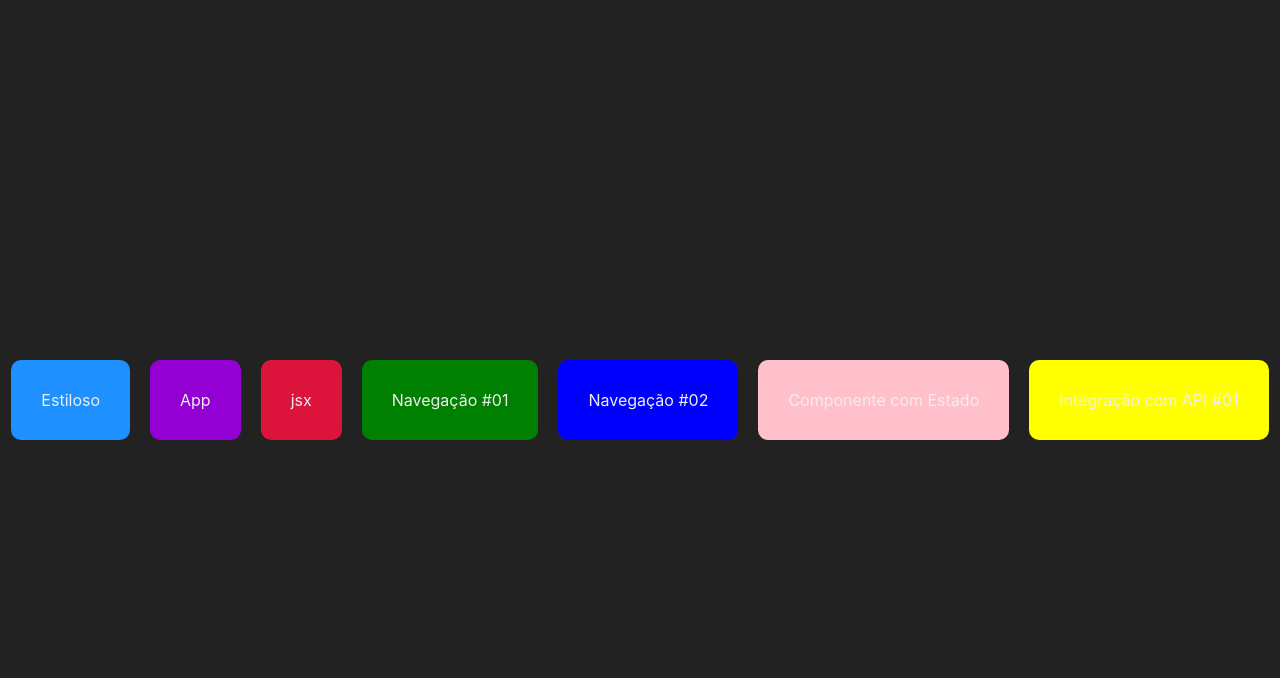
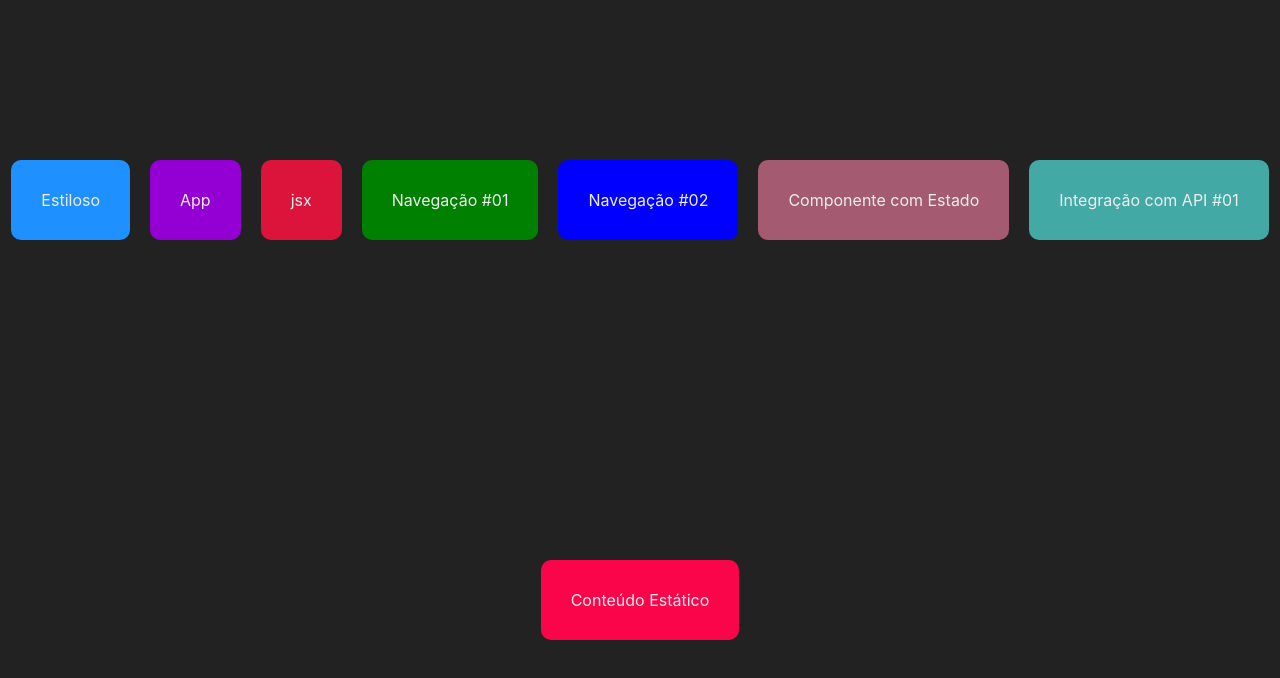
Before and after one commit to edgracional/Projetro-cadastro--intera-o-banco-dados, a Next.js app: page / in a window 1280 px wide. Shown: the top 678 px of the page. Built offline with nearby package versions, Linux system fonts and the light colour scheme.

Commit message:
102. Pré-REnderização na Prática

```diff
--- a/src/components/Navegador.jsx
+++ b/src/components/Navegador.jsx
@@ -6,7 +6,7 @@ export default function Navegador(props) {
     /* Vamso encapsular o compoente */
     return(
         <div>
-            <Link href={props.destino}>
+            <Link href={props.destino} passHref>
                 <div className={styles.navegador} style={{
                     /* aplicando de forma dinâmica a cor dos links */
                     backgroundColor: props.cor ?? 'dodgerblue'
--- a/src/pages/index.jsx
+++ b/src/pages/index.jsx
@@ -20,8 +20,9 @@ export default function Inicio() {
            <Navegador texto="jsx"  destino="/jsx" cor="#dc143c" />
            <Navegador texto="Navegação #01"  destino="/navegacao/" cor="green" />
            <Navegador texto="Navegação #02"  destino="/cliente/sp-2/123" cor="blue" />
-           <Navegador texto="Componente com Estado" destino="/estado" cor="pink" />
-           <Navegador texto="Integração com API #01" destino="/integracao_1" cor="yellow" />
+           <Navegador texto="Componente com Estado" destino="/estado" cor="#a45b71" />
+           <Navegador texto="Integração com API #01" destino="/integracao_1" cor="#42a9a5" />
+           <Navegador texto="Conteúdo Estático" destino="/estatico" cor="#fa054a" />
         </div>
     )
 
```
Also changed, not shown: src/pages/estatico.jsx (added, +35 -0 lines).
